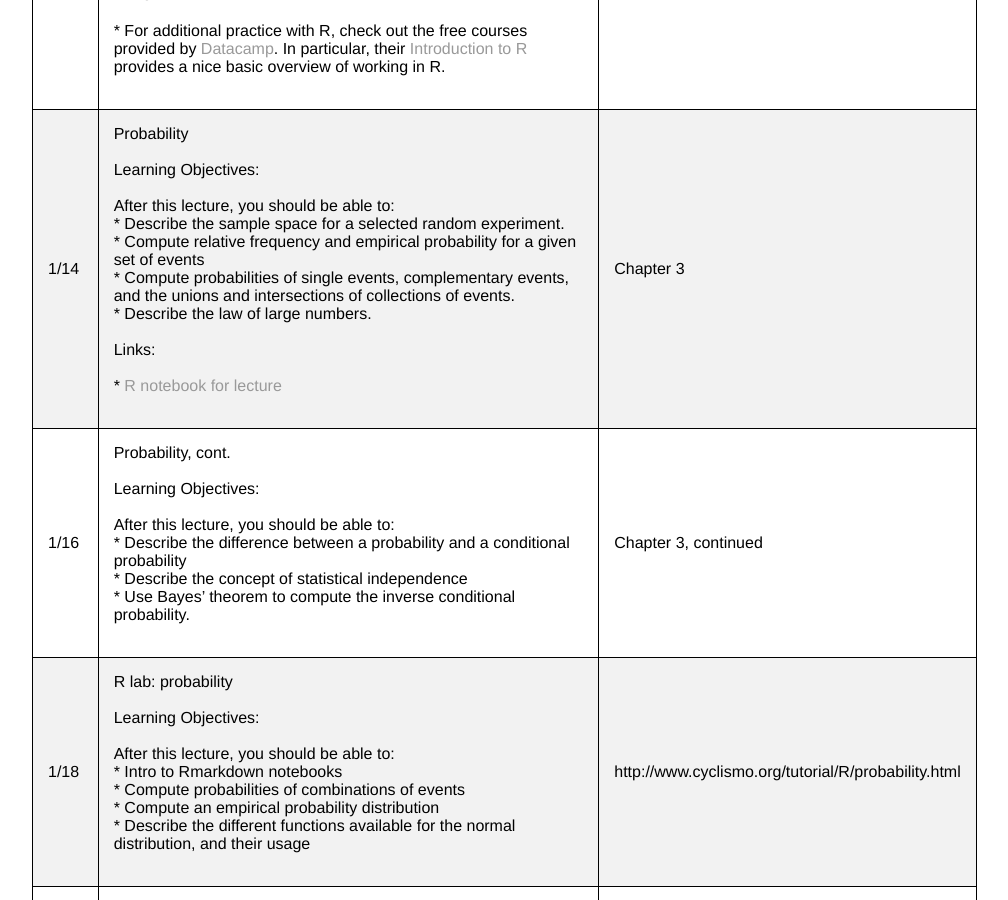
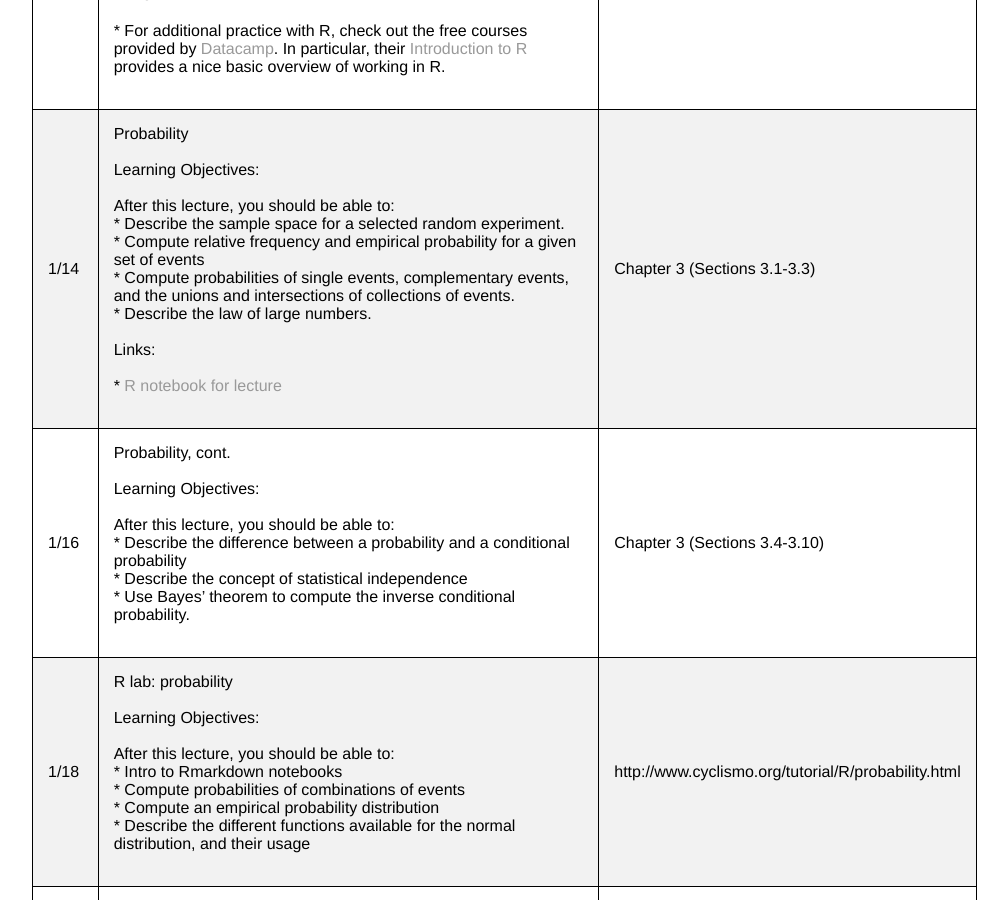
Before and after one commit to stats60/stats60.github.io, a Jekyll site: the page built from full_syllabus/index.md, in a window 1280 px wide and 900 px high, scrolled down 3983 px. Shown: the whole window, without its empty margins (160-1168 px from the left). Built offline with Jekyll 4.4.1, drawn with Linux system fonts in a browser that asks for light colours; our own code applies the rules of GitHub Pages for plain Markdown files; some of the changed text lies outside the part shown.

Commit message:
autoupdate

```diff
--- a/full_syllabus/index.md
+++ b/full_syllabus/index.md
@@ -113,8 +113,8 @@ Students who may need an academic accommodation based on the impact of a disabil
 | 1/7|What is statistics? overview of the course<br><br>Learning Objectives:<br><br>After this lecture, you should be able to:<br>* Describe the central goals and fundamental concepts of statistics.<br>* Describe the difference between experimental and observational research with regard to what can be inferred about causality<br>* Explain how randomization provides the ability to make inferences about causation.<br><br>|Chapter 1|
 | 1/9|Working with data <br><br>Learning Objectives:<br><br>After this lecture, you should be able to:<br>* Distinguish between different types of variables (quantitative/qualitative, discrete/continuous, scales of measurement)<br>* Describe the concept of measurement error<br>* Distinguish between the concepts of reliability and validity and apply each concept to a particular dataset<br><br>|Chapter 2|
 | 1/11|R Lab: Basics<br><br>Learning Objectives:<br><br>After this lecture, you should be able to:<br>* Interact with an RMarkdown notebook in RStudio<br>* Describe the difference between a variable and a function<br>* Create a vector, matrix, or data frame and access its elements<br>* Load a data file into a data frame and plots its contents<br><br>Links:<br><br>* For additional practice with R, check out the free courses provided by [Datacamp](http://www.datacamp.com).  In particular, their [Introduction to R](https://www.datacamp.com/courses/free-introduction-to-r) provides a nice basic overview of working in R.<br><br>|Install RStudio ([instructions](https://psych10.github.io/sessions/03/))<br>Complete Intro to basics section of DataCamp Introduction to R (https://campus.datacamp.com/courses/free-introduction-to-r)|
-| 1/14|Probability<br><br>Learning Objectives:<br><br>After this lecture, you should be able to:<br>* Describe the sample space for a selected random experiment.<br>* Compute relative frequency and empirical probability for a given set of events<br>* Compute probabilities of single events, complementary events, and the unions and intersections of collections of events.<br>* Describe the law of large numbers.<br><br>Links:<br><br>* [R notebook for lecture](https://rawgit.com/psych10/psych10/master/notebooks/Session09-Probability1/Session09-Probability1.html)<br><br>|Chapter 3|
-| 1/16|Probability, cont.<br><br>Learning Objectives:<br><br>After this lecture, you should be able to:<br>* Describe the difference between a probability and a conditional probability<br>* Describe the concept of statistical independence<br>* Use Bayes’ theorem to compute the inverse conditional probability.<br><br>|Chapter 3, continued|
+| 1/14|Probability<br><br>Learning Objectives:<br><br>After this lecture, you should be able to:<br>* Describe the sample space for a selected random experiment.<br>* Compute relative frequency and empirical probability for a given set of events<br>* Compute probabilities of single events, complementary events, and the unions and intersections of collections of events.<br>* Describe the law of large numbers.<br><br>Links:<br><br>* [R notebook for lecture](https://rawgit.com/psych10/psych10/master/notebooks/Session09-Probability1/Session09-Probability1.html)<br><br>|Chapter 3 (Sections 3.1-3.3)|
+| 1/16|Probability, cont.<br><br>Learning Objectives:<br><br>After this lecture, you should be able to:<br>* Describe the difference between a probability and a conditional probability<br>* Describe the concept of statistical independence<br>* Use Bayes’ theorem to compute the inverse conditional probability.<br><br>|Chapter 3 (Sections 3.4-3.10)|
 | 1/18|R lab: probability<br><br>Learning Objectives:<br><br>After this lecture, you should be able to:<br>* Intro to Rmarkdown notebooks<br>* Compute probabilities of combinations of events<br>* Compute an empirical probability distribution<br>* Describe the different functions available for the normal distribution, and their usage<br><br>|http://www.cyclismo.org/tutorial/R/probability.html|
 | **1/21**|**no class, MLK day**|****|
 | 1/23|Probability, cont 2<br><br>Learning Objectives:<br><br>After this lecture, you should be able to:<br>* Active probability exercise in class<br><br>||
```
Also changed, not shown: other parts of full_syllabus/index.md (+1 -1 lines), syllabus/index.md (+2 -2 lines).
